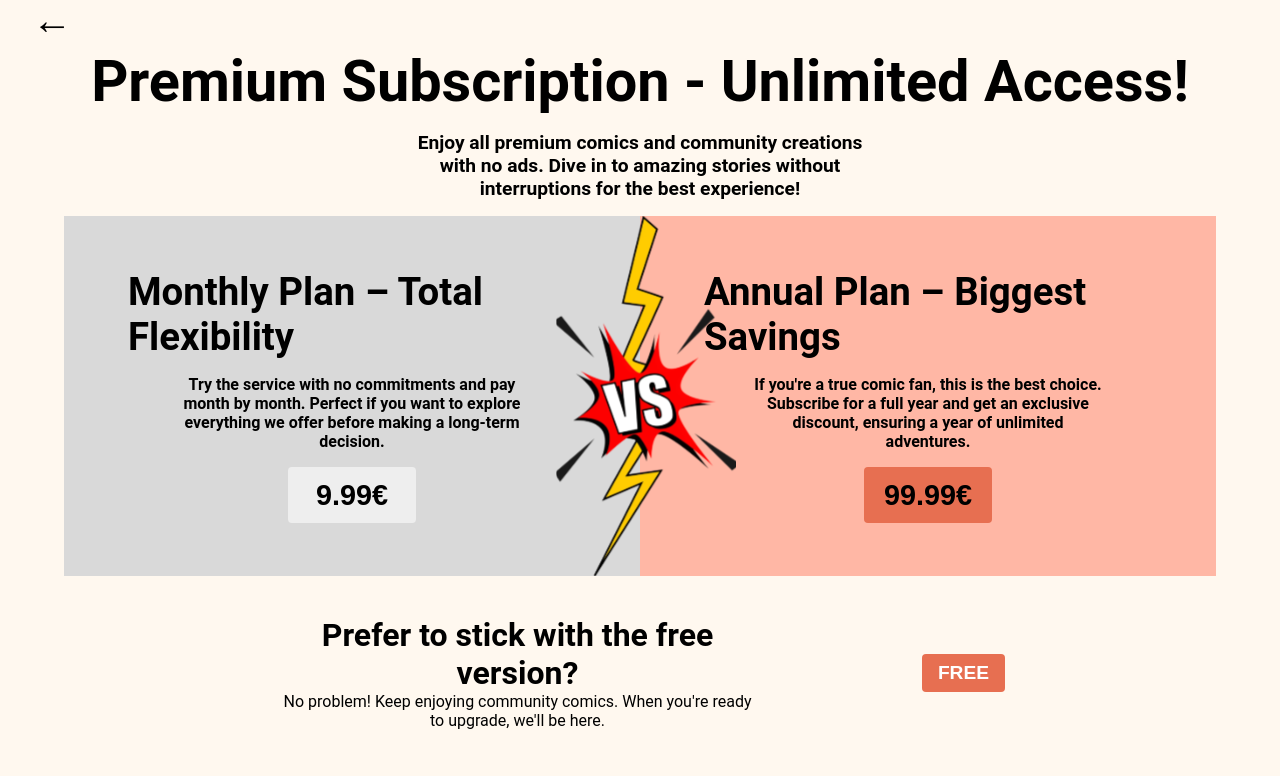
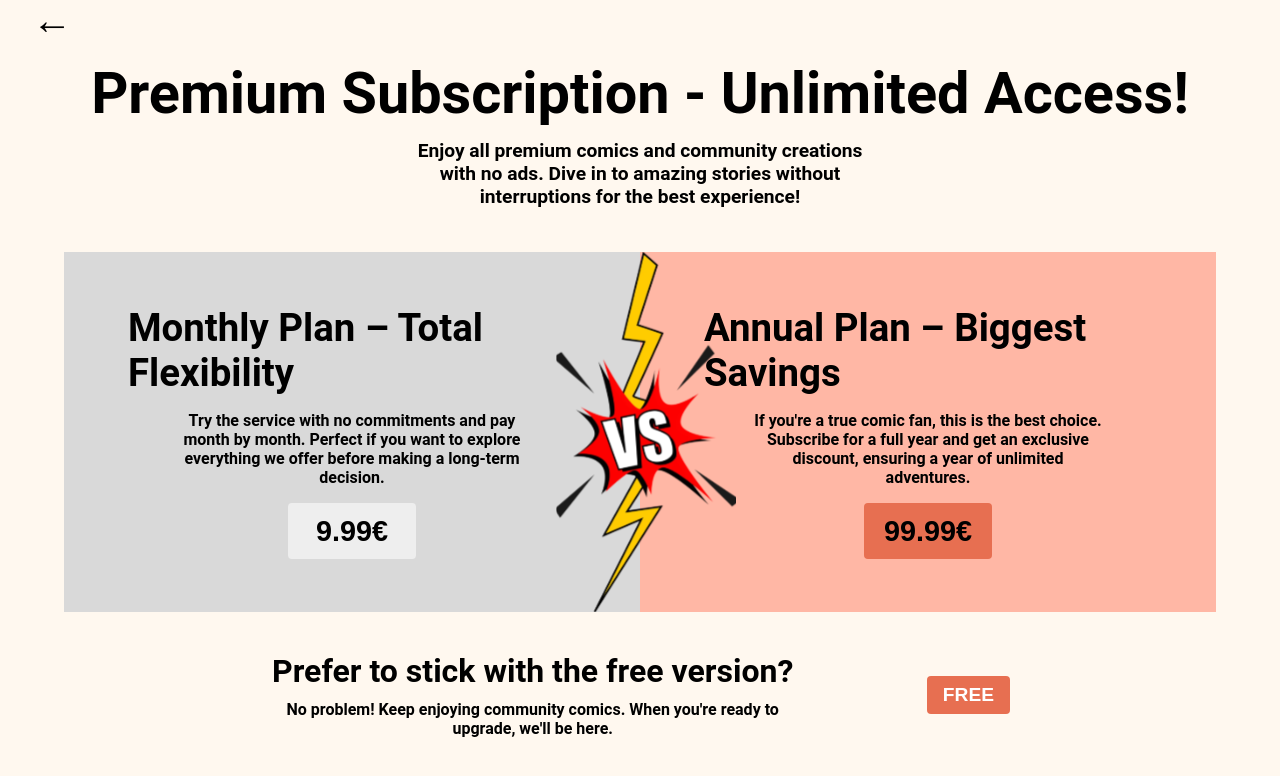
Before and after one commit to wailbenelhassane/PanelOn, an Angular app: page /subscription-plans in a window 1280 px wide. Shown: the top 776 px of the page. Built offline with nearby package versions, Linux system fonts and the light colour scheme.

Commit message:
feat(payments): subscriptions_plans

```diff
--- a/src/app/components/free-plan/free-plan.component.css
+++ b/src/app/components/free-plan/free-plan.component.css
@@ -6,7 +6,16 @@
 .free-plan-container .free-plan-description-container {
   justify-content: center;
   text-align: center;
-  width: 75%;
+  width: 80%;
+}
+.free-plan-container .free-plan-description-container #free-plan-title {
+  font-size: 2rem;
+  font-weight: bold;
+}
+.free-plan-container .free-plan-description-container #free-plan-description {
+  margin-top: 1.2vh;
+  font-size: 1rem;
+  font-weight: bold;
 }
 .free-plan-container .free-plan-button-container {
   width: 30%;
--- a/src/app/components/free-plan/free-plan.component.scss
+++ b/src/app/components/free-plan/free-plan.component.scss
@@ -1,8 +1,8 @@
-$title-size: 1.5rem;
+$title-size: 2rem;
 $title-weight: bold;
 
-$description-size: 1.2rem;
-$title-weight: bold;
+$description-size: 1rem;
+$description-weight: bold;
 
 @mixin flex-row() {
   justify-content: center;
@@ -16,7 +16,18 @@ $title-weight: bold;
   .free-plan-description-container {
     justify-content: center;
     text-align: center;
-    width: 75%;
+    width: 80%;
+
+    #free-plan-title {
+      font-size: $title-size;
+      font-weight: $title-weight;
+    }
+
+    #free-plan-description {
+      margin-top: 1.2vh;
+      font-size: $description-size;
+      font-weight: $description-weight;
+    }
   }
 
   .free-plan-button-container {
--- a/src/app/components/premium-description/premium-description.component.css
+++ b/src/app/components/premium-description/premium-description.component.css
@@ -9,7 +9,7 @@
   font-weight: 1.8rem;
   display: flex;
   justify-content: center;
-  margin-top: 1vh;
+  margin-top: 2.5vh;
 }
 .premium-description-container .premium-description-subtitle-container {
   font-size: 1.2rem;
@@ -18,7 +18,7 @@
   display: flex;
   justify-content: center;
   width: 35%;
-  margin: 2vh auto;
+  margin: 1.5vh auto;
 }
 
 /*# sourceMappingURL=premium-description.component.css.map */
--- a/src/app/components/premium-description/premium-description.component.scss
+++ b/src/app/components/premium-description/premium-description.component.scss
@@ -18,7 +18,7 @@ $subtitle-weight: bold;
     font-weight: $title-size;
     display: flex;
     justify-content: center;
-    margin-top: 1vh;
+    margin-top: 2.5vh;
   }
 
   .premium-description-subtitle-container {
@@ -28,6 +28,6 @@ $subtitle-weight: bold;
     display: flex;
     justify-content: center;
     width: 35%;
-    margin: 2vh auto;
+    margin: 1.5vh auto;
   }
 }
--- a/src/app/components/premium-plans-comparison/premium-plans-comparison.component.css
+++ b/src/app/components/premium-plans-comparison/premium-plans-comparison.component.css
@@ -5,6 +5,7 @@
   justify-content: center;
   align-items: flex-start;
   width: 100%;
+  margin-top: 4vh;
 }
 .comparison-container .img-comparison-container {
   position: absolute;
--- a/src/app/components/premium-plans-comparison/premium-plans-comparison.component.scss
+++ b/src/app/components/premium-plans-comparison/premium-plans-comparison.component.scss
@@ -12,6 +12,7 @@ $image-height: 45vh;
   justify-content: center;
   align-items: flex-start;
   width: 100%;
+  margin-top: 4vh;
 
   .img-comparison-container {
     position: absolute;
```
Also changed, not shown: 2 other files (tests, documents, lock files or other folders).
